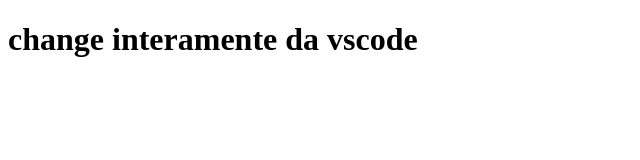
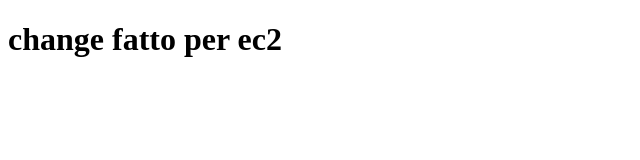
Before and after one commit to nikidash/devops_pipeline_esercizio_1, a plain HTML site: page index.html in a window 1280 px wide. Shown: the whole page, without its empty margins (0-640 px from the left). Drawn offline with Linux system fonts and the light colour scheme.

Commit message:
change di prova 1

```diff
--- a/index.html
+++ b/index.html
@@ -8,6 +8,6 @@
     <link rel="icon" href="favicon.png" />
   </head>
   <body>
-    <h1>change interamente da vscode</h1>
+    <h1>change fatto per ec2</h1>
   </body>
 </html>
```
